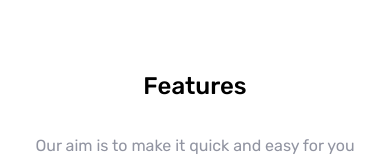
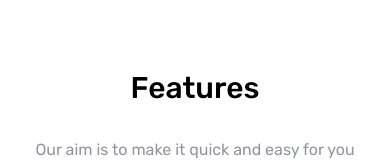
Before and after one commit to talison-cardoso/bookmark-landing-page, a React (Vite) app: page / in a window 390 px wide. Shown: the part 787-947 px from the top of the page. Built offline with nearby package versions, Linux system fonts and the light colour scheme.

Commit message:
REMOVE: useContext Hook

```diff
--- a/src/components/Features/index.tsx
+++ b/src/components/Features/index.tsx
@@ -1,5 +1,5 @@
-import { useState, useContext } from "react";
-import { FeaturesContext } from "../../contexts/FeaturesContext";
+import { useState } from "react";
+import { features } from "../../data/data";
 
 interface ITab {
   tab: string;
@@ -9,8 +9,6 @@ interface ITab {
 }
 
 const Features = () => {
-  const features = useContext(FeaturesContext);
-
   const [tabSelected, setTabSelected] = useState(features[0]);
   const { description, source_image, title } = tabSelected;
 
@@ -19,7 +17,7 @@ const Features = () => {
       id="features"
       className="w-10/12 max-w-screen-xl mx-auto mb-24 md:mb-44"
     >
-      <h2 className="text-center text-2xl md:text-3xl font-medium mb-8">
+      <h2 className="text-center text-3xl font-medium mb-8">
         Features
       </h2>
       <p className="text-center m-auto max-w-[520px] text-grayish-blue">
--- a/src/contexts/FeaturesContext.tsx
+++ /dev/null
@@ -1,9 +0,0 @@
-import { createContext } from "react";
-import { features } from "../data/data";
-import { ChildrenPropsType } from "../types";
-
-export const FeaturesContext = createContext(features);
-
-export const FeaturesProvider = ({ children }: ChildrenPropsType) => {
-  return <FeaturesContext.Provider value={features} children={children} />;
-};
--- a/src/index.css
+++ b/src/index.css
@@ -7,13 +7,11 @@ html {
 }
 
 .closeAccordion {
-  /* display: grid; */
   grid-template-rows: 0fr;
   transition: grid-template-rows 500ms;
 }
 
 .openAccordion {
-  /* display: grid; */
   transition: grid-template-rows 500ms;
   grid-template-rows: 1fr;
 }
--- a/src/main.tsx
+++ b/src/main.tsx
@@ -2,12 +2,9 @@ import React from "react";
 import ReactDOM from "react-dom/client";
 import App from "./App.tsx";
 import "./index.css";
-import { FeaturesProvider } from "./contexts/FeaturesContext.tsx";
 
 ReactDOM.createRoot(document.getElementById("root") as HTMLElement).render(
-  <FeaturesProvider>
-    <React.StrictMode>
-      <App />
-    </React.StrictMode>
-  </FeaturesProvider>
+  <React.StrictMode>
+    <App />
+  </React.StrictMode>
 );
```
